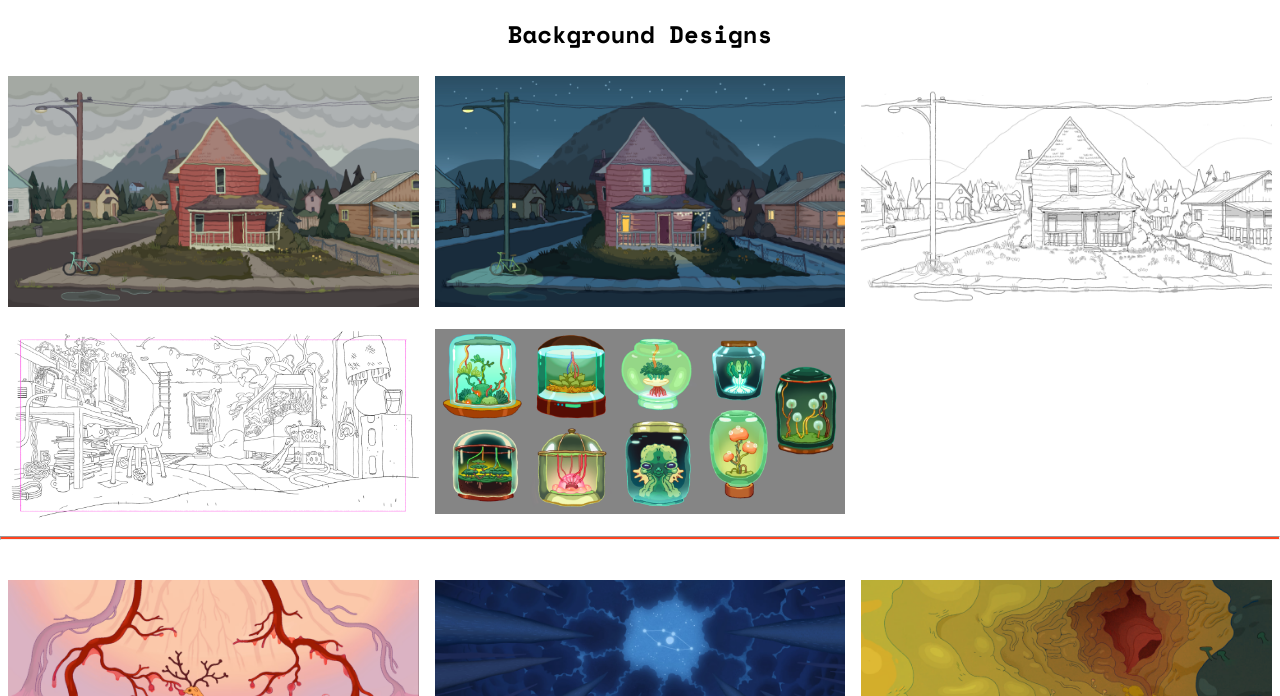
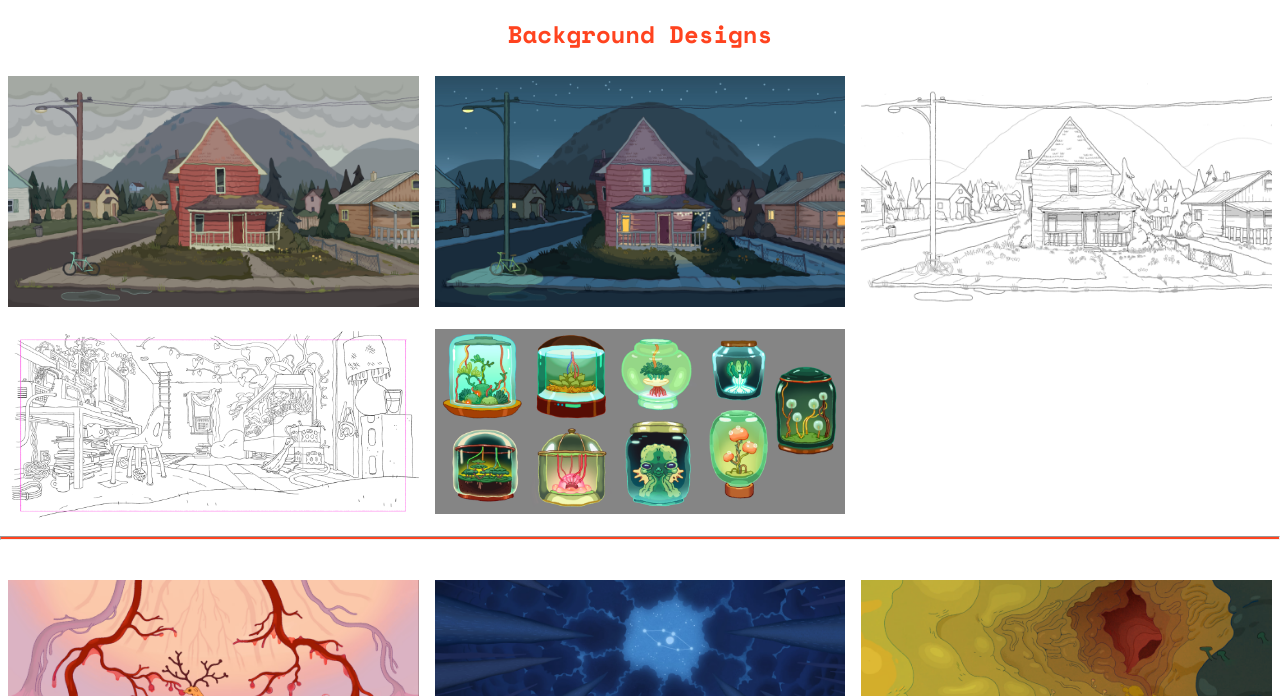
Before and after one commit to alexkomza/my-portfolio, a plain HTML site: page index.html in a window 1280 px wide. Shown: the part 104-800 px from the top of the page. Drawn offline with nearby package versions, Linux system fonts and the light colour scheme.

Commit message:
Change body text colour

```diff
--- a/styles.css
+++ b/styles.css
@@ -6,6 +6,7 @@
 
 body {
   font-family: 'Space Mono', Courier, monospace;
+  color: #ff431f;
 }
 
 header a {
```
